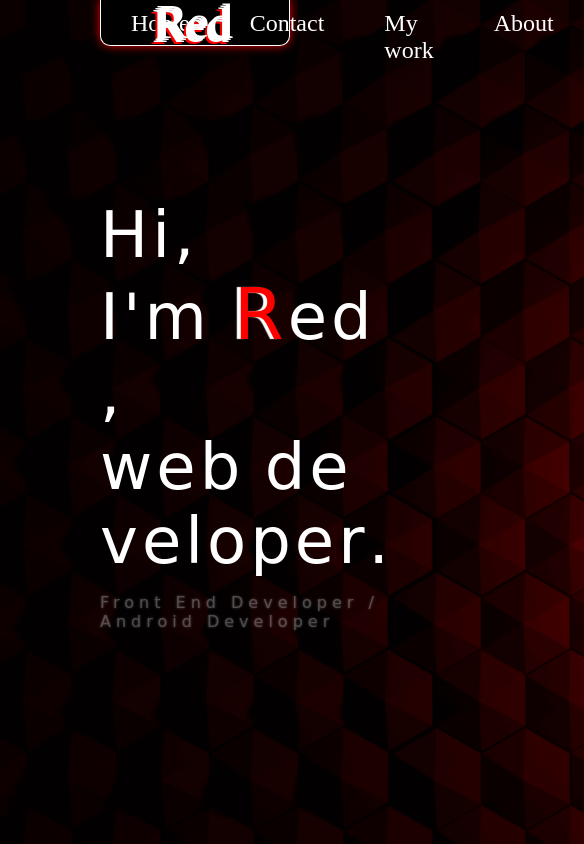
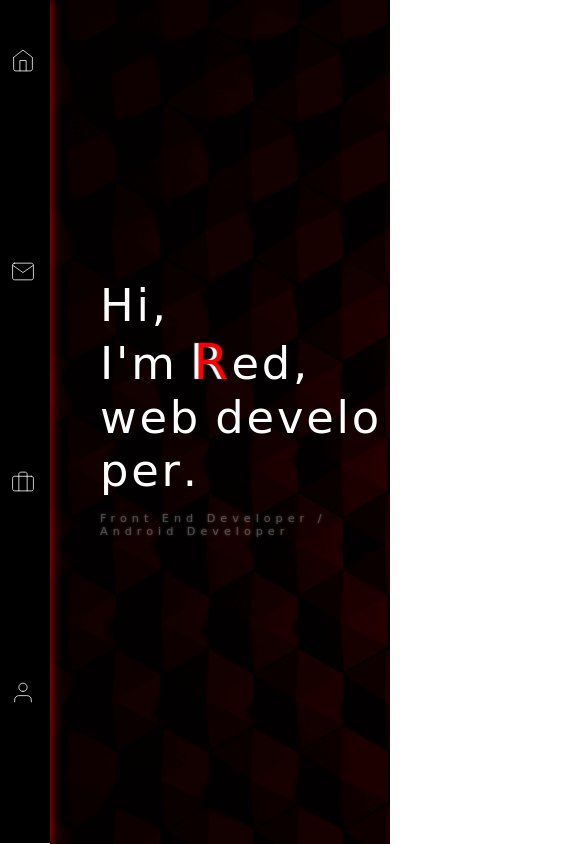
Before and after one commit to BittuKumar183040/-, a plain HTML site: page index.html in a window 390 px wide. Shown: the whole page, 584 px wide, since content can reach past the window. Drawn offline with Linux system fonts and the light colour scheme; a web font is replaced by a local one.

Commit message:
Add files via upload

```diff
--- a/index.html
+++ b/index.html
@@ -5,8 +5,11 @@
     <title>
         RedGuy | Front End Developer
     </title>
+    <meta name="viewport" content="width=device-width, initial-scale=1.0">
     <link rel="stylesheet" href="animate.min.css" />
     <link rel="stylesheet" href="style.css">
+    <link rel="stylesheet" href="tabScreen.css">
+    <link rel="stylesheet" href="mobileScreen.css">
 </head>
 
 <body>
@@ -23,23 +26,23 @@
                 <a href="contact.html">
                     <p>Home</p>
                     <svg xmlns="http://www.w3.org/2000/svg" viewBox="0 0 63 63" fill="none">
-                        <path d="M52.5 55.125V49.875C52.5 47.0902 51.3938 44.4195 49.4246 42.4504C47.4555 40.4812 44.7848 39.375 42 39.375H21C18.2152 39.375 15.5445 40.4812 13.5754 42.4504C11.6062 44.4195 10.5 47.0902 10.5 49.875V55.125" stroke="white" stroke-width="2" stroke-linecap="round" stroke-linejoin="round"/>
-                        <path d="M31.5 28.875C37.299 28.875 42 24.174 42 18.375C42 12.576 37.299 7.875 31.5 7.875C25.701 7.875 21 12.576 21 18.375C21 24.174 25.701 28.875 31.5 28.875Z" stroke="white" stroke-width="2" stroke-linecap="round" stroke-linejoin="round"/>
+                        <path d="M52.5 55.125V49.875C52.5 47.0902 51.3938 44.4195 49.4246 42.4504C47.4555 40.4812 44.7848 39.375 42 39.375H21C18.2152 39.375 15.5445 40.4812 13.5754 42.4504C11.6062 44.4195 10.5 47.0902 10.5 49.875V55.125" stroke-width="2" stroke-linecap="round" stroke-linejoin="round"/>
+                        <path d="M31.5 28.875C37.299 28.875 42 24.174 42 18.375C42 12.576 37.299 7.875 31.5 7.875C25.701 7.875 21 12.576 21 18.375C21 24.174 25.701 28.875 31.5 28.875Z" stroke-width="2" stroke-linecap="round" stroke-linejoin="round"/>
                     </svg>
                 </a>
             </div>
             <div>
                 <p>Contact</p>
                 <svg viewBox="0 0 64 64" fill="none" xmlns="http://www.w3.org/2000/svg">
-                    <path d="M53.3334 18.6667H10.6667C7.72119 18.6667 5.33337 21.0545 5.33337 24V50.6667C5.33337 53.6122 7.72119 56 10.6667 56H53.3334C56.2789 56 58.6667 53.6122 58.6667 50.6667V24C58.6667 21.0545 56.2789 18.6667 53.3334 18.6667Z" stroke="white" stroke-width="2" stroke-linecap="round" stroke-linejoin="round"/>
-                    <path d="M42.6667 56V13.3333C42.6667 11.9188 42.1048 10.5623 41.1046 9.5621C40.1044 8.5619 38.7479 8 37.3334 8H26.6667C25.2522 8 23.8957 8.5619 22.8955 9.5621C21.8953 10.5623 21.3334 11.9188 21.3334 13.3333V56" stroke="white" stroke-width="2" stroke-linecap="round" stroke-linejoin="round"/>
+                    <path d="M53.3334 18.6667H10.6667C7.72119 18.6667 5.33337 21.0545 5.33337 24V50.6667C5.33337 53.6122 7.72119 56 10.6667 56H53.3334C56.2789 56 58.6667 53.6122 58.6667 50.6667V24C58.6667 21.0545 56.2789 18.6667 53.3334 18.6667Z" stroke-width="2" stroke-linecap="round" stroke-linejoin="round"/>
+                    <path d="M42.6667 56V13.3333C42.6667 11.9188 42.1048 10.5623 41.1046 9.5621C40.1044 8.5619 38.7479 8 37.3334 8H26.6667C25.2522 8 23.8957 8.5619 22.8955 9.5621C21.8953 10.5623 21.3334 11.9188 21.3334 13.3333V56" stroke-width="2" stroke-linecap="round" stroke-linejoin="round"/>
                 </svg>
 
             </div>
             <div>
                 <p>My work</p>
                 <svg viewBox="0 0 64 64" fill="none" xmlns="http://www.w3.org/2000/svg">
-                    <path d="M10.6667 10.6667H53.3334C56.2667 10.6667 58.6667 13.0667 58.6667 16V48C58.6667 50.9333 56.2667 53.3333 53.3334 53.3333H10.6667C7.73337 53.3333 5.33337 50.9333 5.33337 48V16C5.33337 13.0667 7.73337 10.6667 10.6667 10.6667Z" stroke="white" stroke-width="2" stroke-linecap="round" stroke-linejoin="round"/>
+                    <path d="M10.6667 10.6667H53.3334C56.2667 10.6667 58.6667 13.0667 58.6667 16V48C58.6667 50.9333 56.2667 53.3333 53.3334 53.3333H10.6667C7.73337 53.3333 5.33337 50.9333 5.33337 48V16C5.33337 13.0667 7.73337 10.6667 10.6667 10.6667Z" stroke-width="2" stroke-linecap="round" stroke-linejoin="round"/>
                     <path d="M58.6667 16L32 34.6667L5.33337 16" stroke="white" stroke-width="2" stroke-linecap="round" stroke-linejoin="round"/>
                 </svg>
 
@@ -47,7 +50,7 @@
             <div>
                 <p>About</p>
                 <svg viewBox="0 0 63 63" fill="none" xmlns="http://www.w3.org/2000/svg">
-                    <path d="M7.875 23.625L31.5 5.25L55.125 23.625V52.5C55.125 53.8924 54.5719 55.2277 53.5873 56.2123C52.6027 57.1969 51.2674 57.75 49.875 57.75H13.125C11.7326 57.75 10.3973 57.1969 9.41269 56.2123C8.42812 55.2277 7.875 53.8924 7.875 52.5V23.625Z" stroke="white" stroke-width="2" stroke-linecap="round" stroke-linejoin="round"/>
+                    <path d="M7.875 23.625L31.5 5.25L55.125 23.625V52.5C55.125 53.8924 54.5719 55.2277 53.5873 56.2123C52.6027 57.1969 51.2674 57.75 49.875 57.75H13.125C11.7326 57.75 10.3973 57.1969 9.41269 56.2123C8.42812 55.2277 7.875 53.8924 7.875 52.5V23.625Z" stroke-width="2" stroke-linecap="round" stroke-linejoin="round"/>
                     <path d="M23.625 57.75V31.5H39.375V57.75" stroke="white" stroke-width="2" stroke-linecap="round" stroke-linejoin="round"/>
                 </svg>
 
@@ -87,8 +90,13 @@
             <p class="bounce">r</p>
             <p class="bounce">.</p>
         </div>
+
         <p class="subheadline">Front End Developer / Android Developer</p>
+        <div class="contact">
+            <p class="contactBtn">Contact Me</p>
+        </div>
     </div>
+
 </body>
 <script src="script.js"></script>
 
--- /dev/null
+++ b/mobileScreen.css
@@ -0,0 +1,23 @@
+@media only screen and (max-width:650px){
+
+    .nav_bar {
+
+        position: absolute;
+        left:0px;
+        height: 100vh;
+        width: 50px;
+        padding-left: 10px;
+    }
+    .nav_bar .navTitle{
+        display: none;
+    }
+    .nav_bar .menus {
+        flex-direction: column-reverse;
+    }
+    .nav_bar .menus p{
+        display: none;
+    }
+    .headline{
+        font-size: .7em;
+    }
+}
--- a/script.js
+++ b/script.js
@@ -44,3 +44,7 @@ window.addEventListener('mouseout', ()=>{
 window.addEventListener('click',()=>{
     riple.style.opacity=1;
 })
+
+// tab version menu icon color change
+// const menuIcons=document.getElementsByTagName('svg');
+// const menuPaths=document.getElementsByTagName('path');
--- a/style.css
+++ b/style.css
@@ -1,10 +1,15 @@
 @import url('https://fonts.googleapis.com/css2?family=Goldman:wght@700&family=La+Belle+Aurore&display=swap');
 @import url('https://fonts.googleapis.com/css2?family=Iceland&display=swap');
+:root {
+    --navTitleLeft: 100px;
+}
+
 * {
     margin: 0px;
     padding: 0px;
     box-sizing: border-box;
     cursor: none !important;
+    user-select: none;
 }
 
 a:link,
@@ -66,13 +71,13 @@ body {
 
 .nav_bar {
     background-color: #000;
-    border: 1px solid white;
-    border-top: none;
+    border-bottom: 1px solid white;
+    /* border-top: none; */
     box-shadow: 0px 0px 10px rgba(255, 0, 0, 0.9);
-    border-radius: 0 0 10px 10px;
+    /* border-radius: 0 0 10px 10px; */
     display: flex;
     justify-content: space-between;
-    margin: 0px 100px;
+    /* margin: 0px 100px; */
     animation: navbar .2s 1 ease-in 2s forwards;
 }
 
@@ -80,35 +85,33 @@ body {
 /* nav bar title style */
 
 .nav_bar .navTitle p {
-    color: red;
+    color: white;
     font-size: 3em;
     position: absolute;
-    top: 0px;
-    left: 150px;
+    left: var(--navTitleLeft);
 }
 
 .nav_bar .navTitle p:nth-child(1) {
-    color: #fff;
-    position: absolute;
-    top: -2px;
-    left: 152px;
+    color: red;
     z-index: 1;
 }
 
 .nav_bar .navTitle p:nth-child(2) {
-    color: #fff;
-    position: absolute;
-    top: -4px;
-    left: 154px;
     z-index: 2;
+    left: calc(var(--navTitleLeft) + 2px);
+    top: -1px;
 }
 
 .nav_bar .navTitle p:nth-child(3) {
-    color: #fff;
-    position: absolute;
-    top: -6px;
-    left: 156px;
     z-index: 3;
+    left: calc(var(--navTitleLeft) + 4px);
+    top: -2px;
+}
+
+.nav_bar .navTitle p:nth-child(4) {
+    z-index: 4;
+    left: calc(var(--navTitleLeft) + 6px);
+    top: -3px;
 }
 
 
@@ -146,10 +149,9 @@ body {
     display: none;
 }
 
-
-/* @media only screen and (max-width:600px){
-
-} */
+.nav_bar .menus svg path{
+    stroke:white;
+}
 
 
 /* =========================== */
@@ -198,3 +200,10 @@ body {
         text-shadow: 0px 0px 5px white;
     }
 }
+
+
+/* Button  */
+
+.contact {}
+
+.contactBtn {}
--- /dev/null
+++ b/tabScreen.css
@@ -0,0 +1,24 @@
+@media only screen and (max-width:900px){
+    .nav_bar .menus svg {
+       display: block;
+       transition: .2s;
+
+    }
+    /* Brand name 'RED' */
+
+    .nav_bar .navTitle{
+
+        /* display: none; */
+    }
+    /* menu hover */
+
+    .nav_bar .menus svg:hover{
+        transform: scale(1.5) translateX(-5px);
+    }
+
+
+
+    .menus p{
+        color:transparent !important;
+    }
+}
```
Also changed, not shown: contact.html (added, +8 -0 lines).
